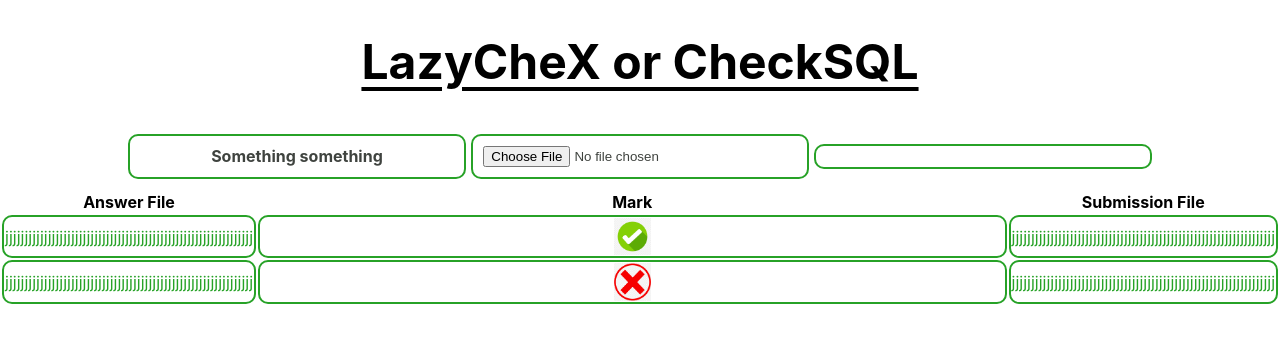
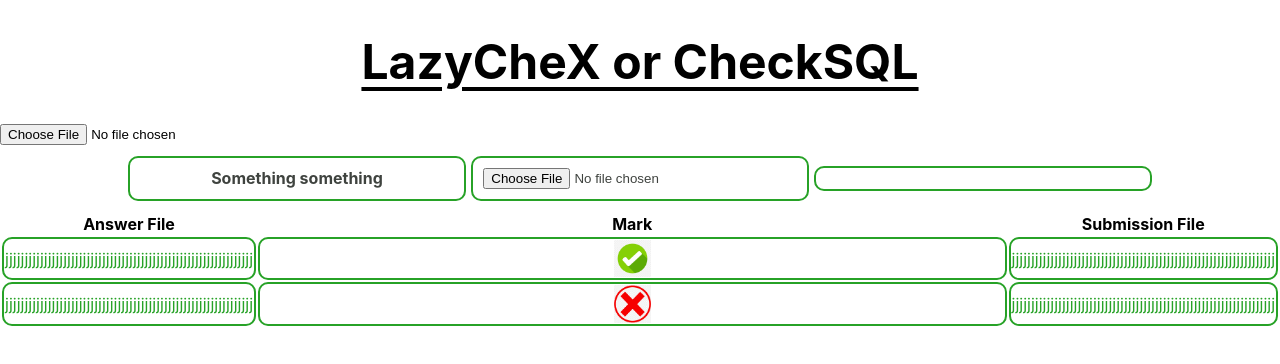
Before and after one commit to AshnahKhalidKhan/CheckSQL, a React (Create React App) app in the folder lazychex/: page / in a window 1280 px wide. Shown: the top 364 px of the page. Built offline with nearby package versions, Linux system fonts and the light colour scheme.

Commit message:
Kuch horaha hai bhai...

```diff
--- a/lazychex/src/App.js
+++ b/lazychex/src/App.js
@@ -1,13 +1,22 @@
 import './App.css';
+import FileInput from './Components/FileInput/FileInput';
 import QueryBox from './Components/QueryBox/QueryBox';
+import React, { useState } from 'react';
 
 function App() {
+  const [fileContent, setFileContent] = useState('');
+
+  const handleFileSelect = (content) => {
+    setFileContent(content);
+  };
+
   return (
     <div>
       <div className = 'Title'>
         <h1>LazyCheX or CheckSQL</h1>
       </div>
-      <QueryBox/>
+      <FileInput onFileSelect={handleFileSelect} />
+      <QueryBox fileContent={fileContent} />
       <div style = {{width: '100%', textAlign: 'center', margin: 'auto'}}>
 
         {/* <label for = 'AnswerFileInput'></label>
--- /dev/null
+++ b/lazychex/src/Components/FileInput/FileInput.js
@@ -0,0 +1,27 @@
+// FileInput.js
+import React, { useState } from 'react';
+
+function FileInput({ onFileSelect }) {
+  const handleFileChange = (event) => {
+    const file = event.target.files[0];
+
+    if (file) {
+      const reader = new FileReader();
+
+      reader.onload = (e) => {
+        const fileContent = e.target.result;
+        onFileSelect(fileContent);
+      };
+
+      reader.readAsText(file);
+    }
+  };
+
+  return (
+    <div>
+      <input type="file" accept=".txt" onChange={handleFileChange} />
+    </div>
+  );
+}
+
+export default FileInput;
```
